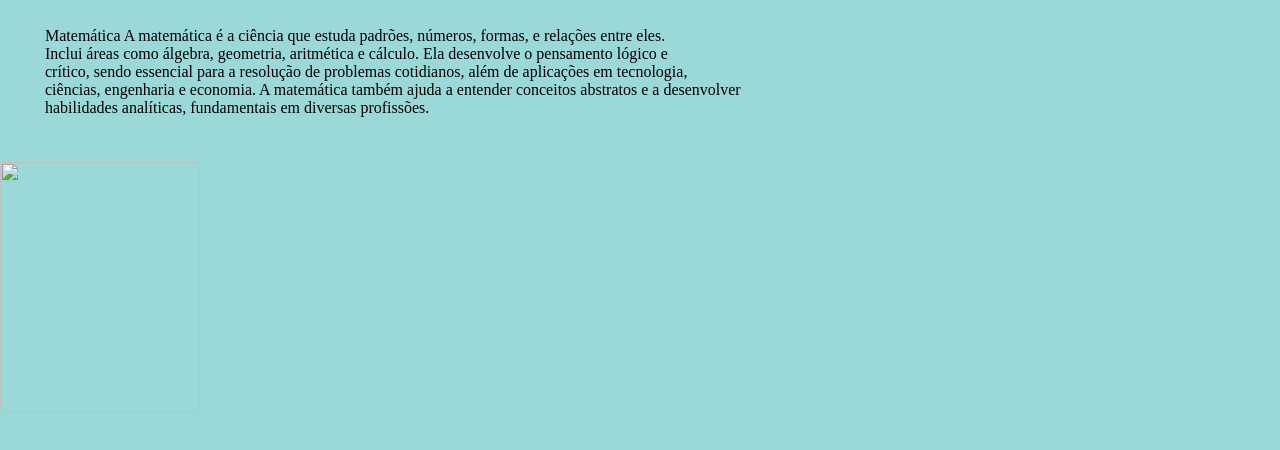
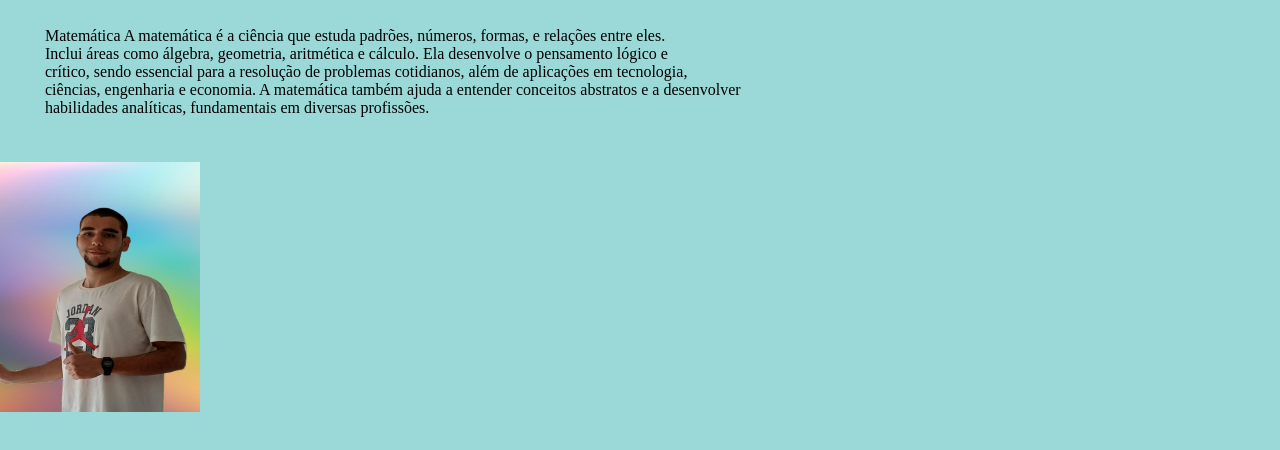
Before and after one commit to RXprogramacao/Site-de-aula-para-alunos, a plain HTML site: page indexmat.html in a window 1280 px wide. Shown: the part 82-532 px from the top of the page. Drawn offline with Linux system fonts and the light colour scheme; a web font is replaced by a local one.

Commit message:
arrumando a imagem

```diff
--- a/indexmat.html
+++ b/indexmat.html
@@ -17,6 +17,6 @@
         ciências, engenharia e economia. A matemática também ajuda a entender conceitos abstratos e a desenvolver<br>
          habilidades analíticas, fundamentais em diversas profissões.</p>
 
-        <img src="img/rafael professor.jpg" alt="" width=" 200" height="250">
+        <img src="rafael professor.jpg" alt="" width=" 200" height="250">
 </body>
 </html>
```
